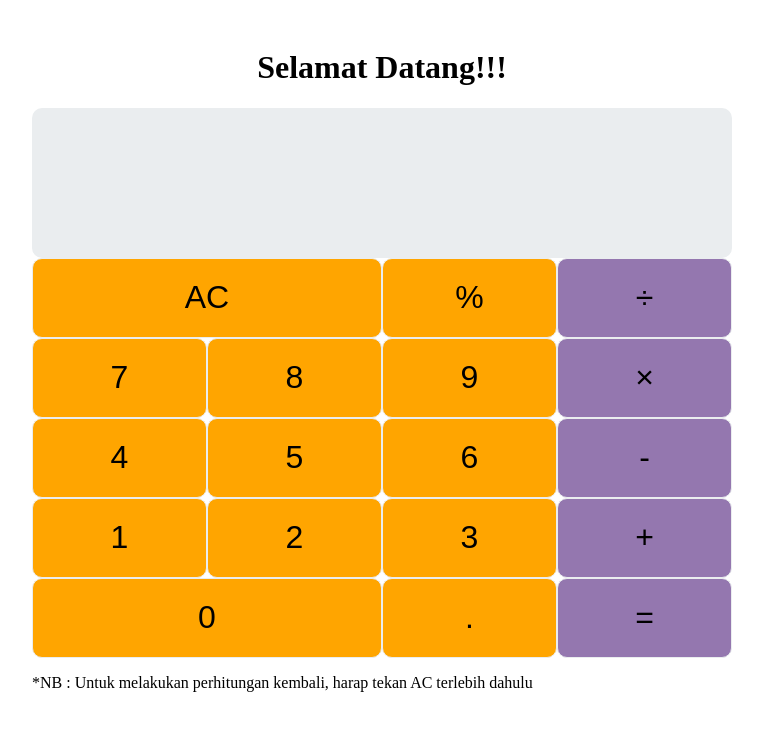
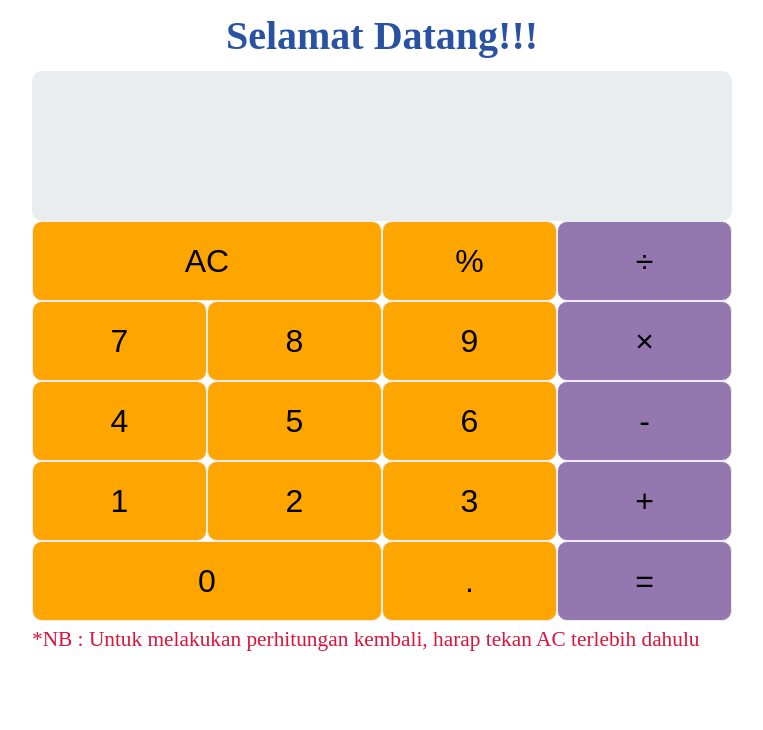
Before and after one commit to Mei2910/Project_Kalkulator, a plain HTML site: page index.html in a window 1280 px wide. Shown: the whole page, without its empty margins (258-1021 px from the left). Drawn offline with Linux system fonts and the light colour scheme.

Commit message:
Update style.css

```diff
--- a/style.css
+++ b/style.css
@@ -1,11 +1,9 @@
 .kalkulator{
     text-align :center;
     margin : 0 auto;
-    padding-top:20px;
-    padding-bottom:20px;
     border-radius: 25px;
     width:700px;
-    height: 700px;
+    height: 650px;
 }
 
 .kalkulator-layar{
@@ -61,3 +59,18 @@ button:hover {
 .operasi-hitung:hover, .equal-sign:hover{
     background-color:#f08080;
 }
+
+h1{
+    text-align: center;
+    font-size: 30pt;
+    color: #2952a3;
+    width:700;
+    margin: 12px;
+}
+
+p{
+    font-size:16pt;
+    color:crimson;
+    margin-top: 6px;
+    text-align:left;
+}
```
